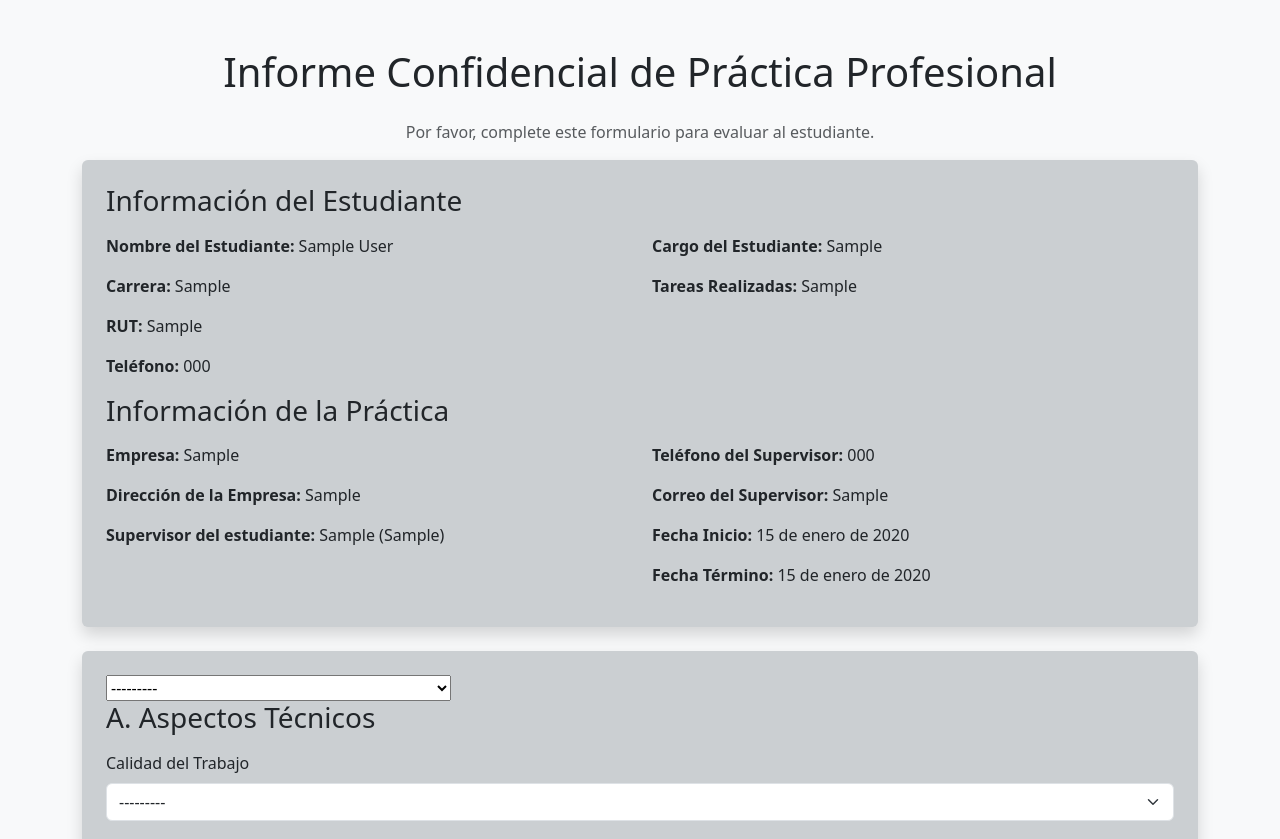
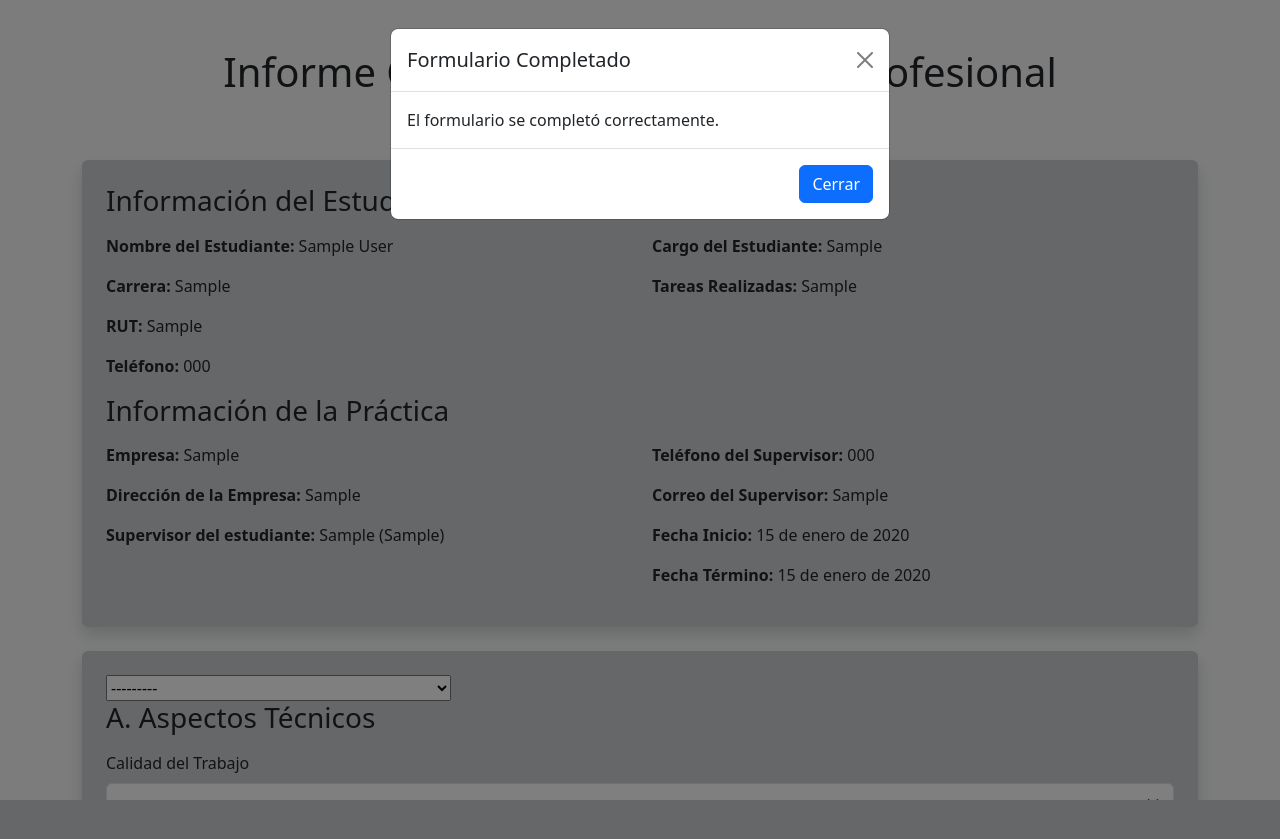
Before and after one commit to ArielSanchez0202/GestionPracticas, a Django app: template coordinador/templates/coordinador/completar_formulario.html in a window 1280 px wide. Shown: the top 839 px of the page. After the commit the page ends 800 px from the top, so only its background shows below. Run offline with Django 5.2, Linux system fonts and the light colour scheme; the template is opened without the code that fills it: values that come from a table or form of the project are taken from there, others are empty; tables that the repository leaves empty hold one stand-in row (values such as "Sample post"); one stand-in notice (Sample message) is shown; parts of the project's set-up code (start-up, migrations or seed data) failed here and were passed over.

Commit message:
arregle un detalle del informe confidencial

```diff
--- a/coordinador/forms.py
+++ b/coordinador/forms.py
@@ -29,6 +29,7 @@
     class Meta:
         model = InformeConfidencial
         fields = '__all__'  # Incluye todos los campos del modelo
+        exclude = ['nota']  # Excluir el campo que se calcula automáticamente
         widgets = {
             # Campos relacionados con observaciones (TextAreas)
             'calidad_observacion': forms.Textarea(attrs={'rows': 3, 'class': 'form-control'}),
--- a/coordinador/templates/coordinador/completar_formulario.html
+++ b/coordinador/templates/coordinador/completar_formulario.html
@@ -193,25 +193,36 @@
             <div class="modal-dialog">
                 <div class="modal-content">
                     <div class="modal-header">
-                    <h5 class="modal-title" id="successModalLabel">Formulario Guardado</h5>
+                        <h5 class="modal-title" id="successModalLabel">Formulario Completado</h5>
                         <button type="button" class="btn-close" data-bs-dismiss="modal" aria-label="Close"></button>
                     </div>
                     <div class="modal-body">
-                    El formulario se ha guardado correctamente. Puedes cerrar esta ventana ahora.
+                        El formulario se completó correctamente.
                     </div>
                     <div class="modal-footer">
-                    <button type="button" class="btn btn-primary" onclick="window.close();">Cerrar Página</button>
+                        <button type="button" class="btn btn-primary" onclick="cerrarPagina();">Cerrar</button>
                     </div>
                 </div>
             </div>
         </div>
 
-    <!-- Script para abrir el modal solo si hay mensaje de éxito -->
+        <!-- Script para mostrar el modal si se completó el formulario y cerrar la página -->
         <script>
-        {% if messages %}
-            // Mostrar el modal solo si hay un mensaje de éxito
-            $('#successModal').modal('show');
-        {% endif %}
+            document.addEventListener('DOMContentLoaded', function () {
+                const formSuccess = {{ form_success|default:"false"|yesno:"true,false" }};
+                if (formSuccess) {
+                    const successModal = new bootstrap.Modal(document.getElementById('successModal'));
+                    successModal.show();
+                }
+            });
+
+            function cerrarPagina() {
+                if (confirm("¿Estás seguro de que deseas cerrar esta página?")) {
+                    window.close(); // Intenta cerrar la ventana
+                }
+            }
         </script>
 
+<!-- Agregar Bootstrap JS -->
+<link href="https://cdn.jsdelivr.net/npm/bootstrap@5.3.0/dist/css/bootstrap.min.css" rel="stylesheet">
 <script src="https://cdn.jsdelivr.net/npm/bootstrap@5.3.0/dist/js/bootstrap.bundle.min.js"></script>
```
Also changed, not shown: coordinador/views.py (+10 -4 lines). Lines whose indentation alone changed are shown as unchanged.
